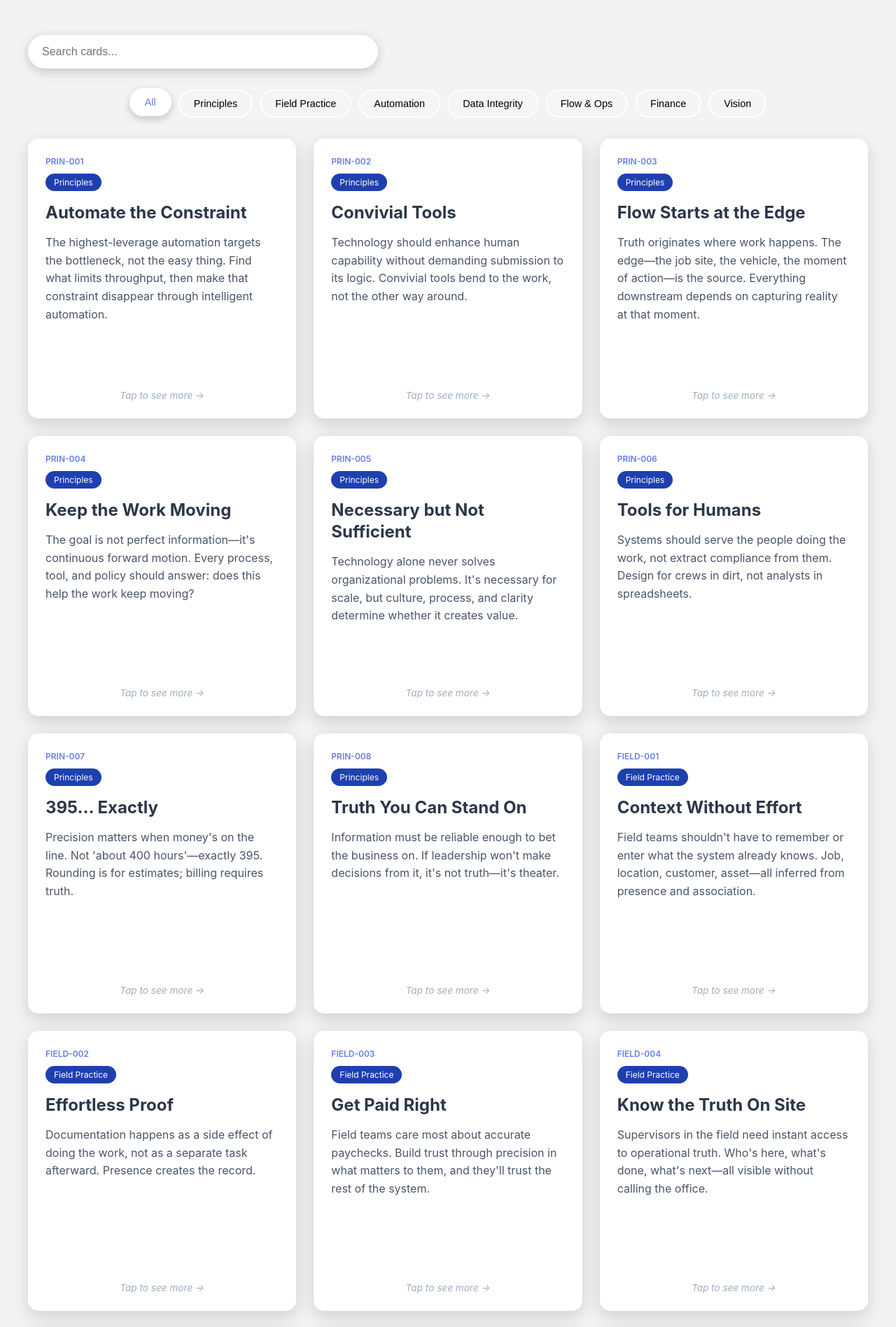
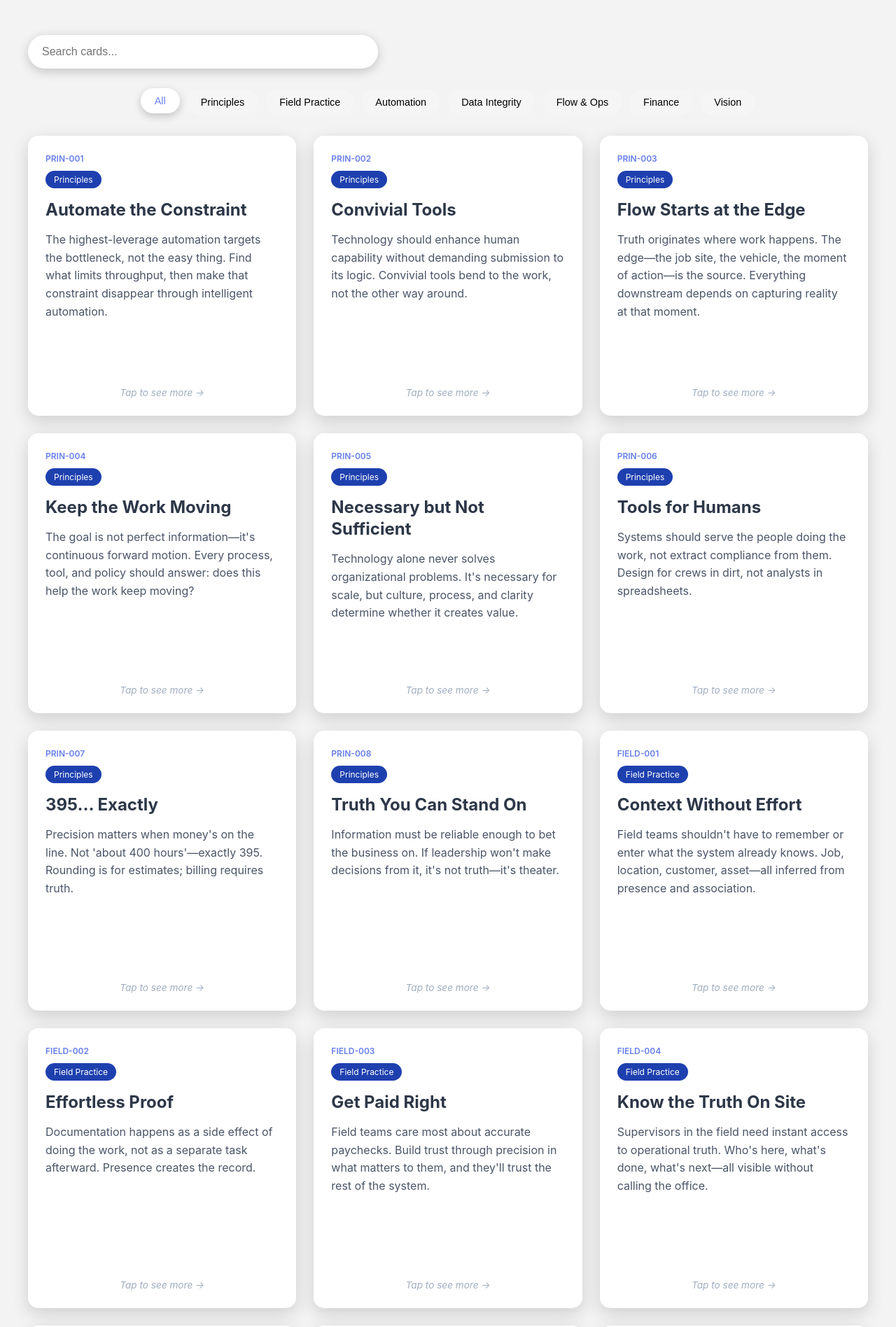
Before and after one commit to greg-e/limosa.work, a Jekyll site: the page pages/zettel_cards.html, which Jekyll copies as it is, in a window 1280 px wide. Shown: the top 1896 px of the page at 70% size. Built offline with Jekyll 4.4.1, drawn with Linux system fonts in a browser that asks for light colours.

```diff
--- a/pages/zettel_cards.html
+++ b/pages/zettel_cards.html
@@ -50,7 +50,7 @@
 
         .filter-btn {
             padding: 10px 20px;
-            border: 2px solid white;
+            border: 2px #1e40af;
             background: rgba(255,255,255,0.2);
             color: black;
             border-radius: 25px;
```
